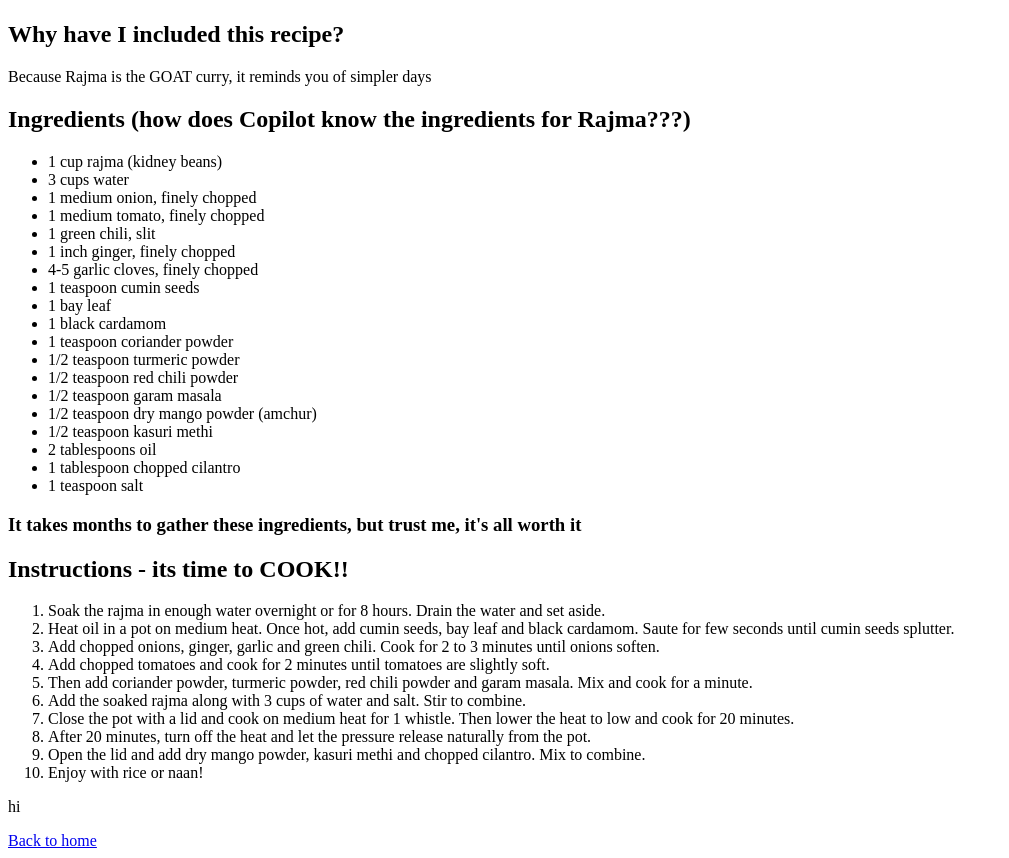
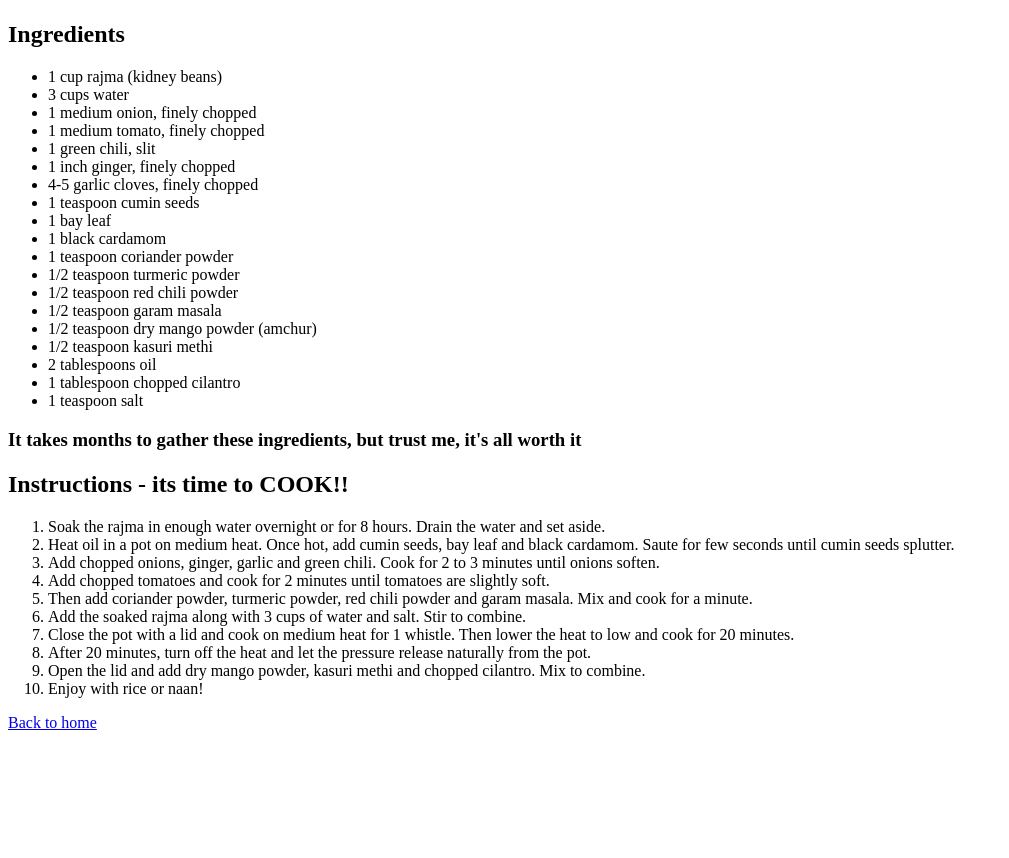
Before and after one commit to khushil-sketch/Odin-HTML-Recipes, a plain HTML site: page recipes/curry.html in a window 1280 px wide. Shown: the part 389-1247 px from the top of the page, without its empty margins (0-1009 px from the left). After the commit the page ends 1129 px from the top, so only its background shows below. Drawn offline with Linux system fonts and the light colour scheme.

Commit message:
Update curry.html

```diff
--- a/recipes/curry.html
+++ b/recipes/curry.html
@@ -11,9 +11,8 @@
     <h1>Rajma Chawal Recipe</h1>
     <h3>(Kidney Beans Curry)</h3>
     <img src="https://www.cookwithmanali.com/wp-content/uploads/2014/10/Rajma-Kidney-Beans-Curry.jpg" alt="rajma beans curry" width="300" height="auto">
-    <h2>Why have I included this recipe?</h2>
-    <p>Because Rajma is the GOAT curry, it reminds you of simpler days</p>
-    <h2>Ingredients (how does Copilot know the ingredients for Rajma???)</h2>
+
+    <h2>Ingredients</h2>
     <ul>
         <li>1 cup rajma (kidney beans)</li>
         <li>3 cups water</li>
@@ -51,7 +50,7 @@
         <li>Enjoy with rice or naan!</li>
     </ol>
 
-    <p>hi</p>
+
     <a href="../index.html">Back to home</a>
 
 </body>
```
